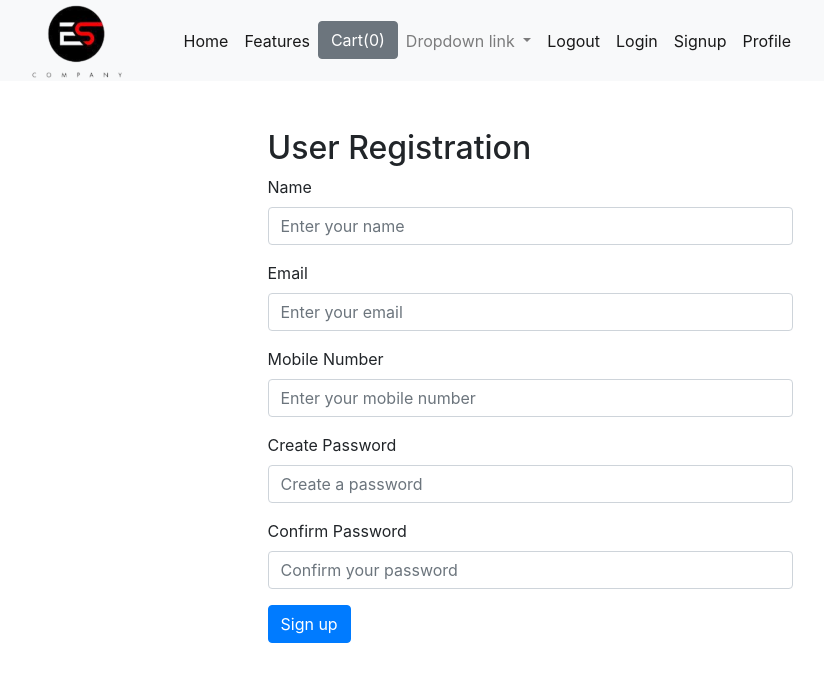
After one commit to mdnuruli579/Ecomsite, a Django app: page //registor in a window 1280 px wide. The commit adds this page. Shown: the top 682 px of the page, without its empty margins (110-934 px from the left). Run offline with Django 3.2, Linux system fonts and the light colour scheme; some libraries are stand-ins or nearby versions.

Commit message:
new added

```diff
--- a/ecomsite/urls.py
+++ b/ecomsite/urls.py
@@ -21,4 +21,6 @@ urlpatterns = [
     path('',views.index,name='index'),
     path('<int:id>/',views.details,name='details'),
     path('checkout',views.checkout,name='checkout'),
+    path('/registor',views.registorUser,name='registor'),
+    path('/login',views.login,name='login'),
 ]
--- a/shop/admin.py
+++ b/shop/admin.py
@@ -1,5 +1,6 @@
 from django.contrib import admin
-from . models import Products,Order
+from . models import Products,Order,User
 # Register your models here.
 admin.site.register(Products)
 admin.site.register(Order)
+admin.site.register(User)
--- a/shop/static/shop/style.css
+++ b/shop/static/shop/style.css
@@ -8,3 +8,6 @@ img{
     color: green;
     font-weight: 800;
 }
+.bg-light{
+    height: 81px;
+}
--- /dev/null
+++ b/shop/templates/shop/base.html
@@ -0,0 +1,77 @@
+{% load static %}
+<!DOCTYPE html>
+<html lang="en">
+<head>
+    <meta charset="UTF-8">
+    <meta http-equiv="X-UA-Compatible" content="IE=edge">
+    <meta name="viewport" content="width=device-width, initial-scale=1.0">
+    <link rel="icon" href="../../static/Images/fevicon.png" type="image/x-icon">
+    <title>EasyShop</title>
+    <link href="https://cdn.jsdelivr.net/npm/bootstrap@5.3.0-alpha1/dist/css/bootstrap.min.css" rel="stylesheet" integrity="sha384-GLhlTQ8iRABdZLl6O3oVMWSktQOp6b7In1Zl3/Jr59b6EGGoI1aFkw7cmDA6j6gD" crossorigin="anonymous">
+    <script
+    src="https://code.jquery.com/jquery-3.6.3.js"
+    integrity="sha256-nQLuAZGRRcILA+6dMBOvcRh5Pe310sBpanc6+QBmyVM="
+    crossorigin="anonymous"></script>
+    <link rel="stylesheet" href="https://cdn.jsdelivr.net/npm/bootstrap@4.0.0/dist/css/bootstrap.min.css" integrity="sha384-Gn5384xqQ1aoWXA+058RXPxPg6fy4IWvTNh0E263XmFcJlSAwiGgFAW/dAiS6JXm" crossorigin="anonymous">
+    <script src="https://cdn.jsdelivr.net/npm/popper.js@1.12.9/dist/umd/popper.min.js" integrity="sha384-ApNbgh9B+Y1QKtv3Rn7W3mgPxhU9K/ScQsAP7hUibX39j7fakFPskvXusvfa0b4Q" crossorigin="anonymous"></script>
+    <script src="https://cdn.jsdelivr.net/npm/bootstrap@4.0.0/dist/js/bootstrap.min.js" integrity="sha384-JZR6Spejh4U02d8jOt6vLEHfe/JQGiRRSQQxSfFWpi1MquVdAyjUar5+76PVCmYl" crossorigin="anonymous"></script>
+    <link rel="stylesheet" href="{% static 'shop/style.css' %}">
+
+</head>
+<body>
+    <div class="container">
+        <div class="row">
+            <div class="col-md-12">
+                <nav class="navbar navbar-expand-lg navbar-light bg-light">
+                    <a class="navbar-brand" href="/"><img src="../../static/Images/fevicon.png" style="height: 107px;" alt="logo"> </a>
+                    <button class="navbar-toggler" type="button" data-toggle="collapse" data-target="#navbarNavDropdown" aria-controls="navbarNavDropdown" aria-expanded="false" aria-label="Toggle navigation">
+                        <span class="navbar-toggler-icon"></span>
+                    </button>
+                    <div class="collapse navbar-collapse" id="navbarNavDropdown">
+                        <ul class="navbar-nav">
+                        <li class="nav-item active">
+                            <a class="nav-link" href="/">Home <span class="sr-only">(current)</span></a>
+                        </li>
+                        <li class="nav-item active">
+                            <a class="nav-link" href="#">Features</a>
+                        </li>
+                        <li class="nav-item active">
+                            <button id="cart" type="button" data-html="true" class="btn btn-secondary"
+                            data-container="body" data-toggle="popover" data-placement="bottom" data-content="Vivamus
+                            sagittis lacus vel augue laoreet rutrum faucibus.">
+                            Cart(0)
+                            </button>
+                        </li>
+                        <li class="nav-item dropdown">
+                            <a class="nav-link dropdown-toggle" href="#" id="navbarDropdownMenuLink" data-toggle="dropdown" aria-haspopup="true" aria-expanded="false">
+                            Dropdown link
+                            </a>
+                            <div class="dropdown-menu" aria-labelledby="navbarDropdownMenuLink">
+                            <a class="dropdown-item" href="#">Action</a>
+                            <a class="dropdown-item" href="#">Another action</a>
+                            <a class="dropdown-item" href="#">Something else here</a>
+                            </div>
+                        </li>
+                        </ul>
+                        <ul class="navbar-nav">
+                            <li class="nav-item active">
+                                <a class="nav-link" href="#">Logout</a>
+                            </li>
+                            <li class="nav-item active">
+                                <a class="nav-link" href="{% url 'login' %}">Login</a>
+                            </li>
+                            <li class="nav-item active">
+                                <a class="nav-link" href="{% url 'registor' %}">Signup</a>
+                            </li>
+                            <li class="nav-item active">
+                                <a class="nav-link" href="#">Profile</a>
+                            </li>
+                        </ul>
+                    </div>
+                </nav>
+            </div>
+        </div>
+        {% block body %}
+        {% endblock %}
+    </body>
+</html>
--- /dev/null
+++ b/shop/templates/shop/userRegistor.html
@@ -0,0 +1,34 @@
+{% extends 'shop/base.html' %}
+{% block body%}
+<div class="container mt-5">
+    <div class="row justify-content-center">
+        <div class="col-md-6">
+            <h2>User Registration</h2>
+            <form method="PSOT">
+                {% csrf_token %}
+                <div class="form-group">
+                    <label for="name">Name</label>
+                    <input type="text" name="name" class="form-control" id="name" placeholder="Enter your name" required>
+                </div>
+                <div class="form-group">
+                    <label for="email">Email</label>
+                    <input type="email" name="email" class="form-control" id="email" placeholder="Enter your email" required>
+                </div>
+                <div class="form-group">
+                    <label for="mobile">Mobile Number</label>
+                    <input type="text" name="mobile" class="form-control" id="mobile"  placeholder="Enter your mobile number" required>
+                </div>
+                <div class="form-group">
+                    <label for="password">Create Password</label>
+                    <input type="password" name="pass1" class="form-control" id="password" placeholder="Create a password" required>
+                </div>
+                <div class="form-group">
+                    <label for="confirmPassword">Confirm Password</label>
+                    <input type="password" name="pass2" class="form-control" id="confirmPassword" placeholder="Confirm your password" required>
+                </div>
+                <button type="submit" class="btn btn-primary">Sign up</button>
+            </form>
+        </div>
+    </div>
+</div>
+{% endblock %}
--- a/shop/views.py
+++ b/shop/views.py
@@ -1,6 +1,7 @@
 from django.shortcuts import render
-from .models import Products,Order
+from .models import Products,Order,User
 from django.core.paginator import Paginator
+from django.contrib.auth.hashers import make_password
 # Create your views here.
 def index(request):
     product_objects=Products.objects.all()
@@ -36,3 +37,19 @@ def checkout(request):
         order.save()
         return render(request,'shop/orderplaced.html')
     return render(request,'shop/checkout.html')
+
+def registorUser(request):
+    if request.method=="POST":
+        rq=request.POST
+        name=rq.get("name","")
+        email=rq.get("email",'')
+        mobile=rq.get("mobile","")
+        pass1=rq.get("pass1","")
+        pass1=make_password(pass1)
+        user=User(name=name,mobile=mobile,email=email,password=pass1)
+        user.save()
+        return render(request,'shop/login.html')
+    return render(request,'shop/userRegistor.html')
+
+def login(request):
+    return render(request,'shop/login.html')
```
Also changed, not shown: shop/models.py (+9 -0 lines), shop/templates/shop/index.html (+5 -62 lines), shop/templates/shop/login.html (added, +22 -0 lines), db.sqlite3, shop/migrations/0011_user.py (added), shop/migrations/0012_alter_user_mobile.py (added), shop/static/Images/fevicon.jpeg (added), shop/static/Images/fevicon.png (added).
